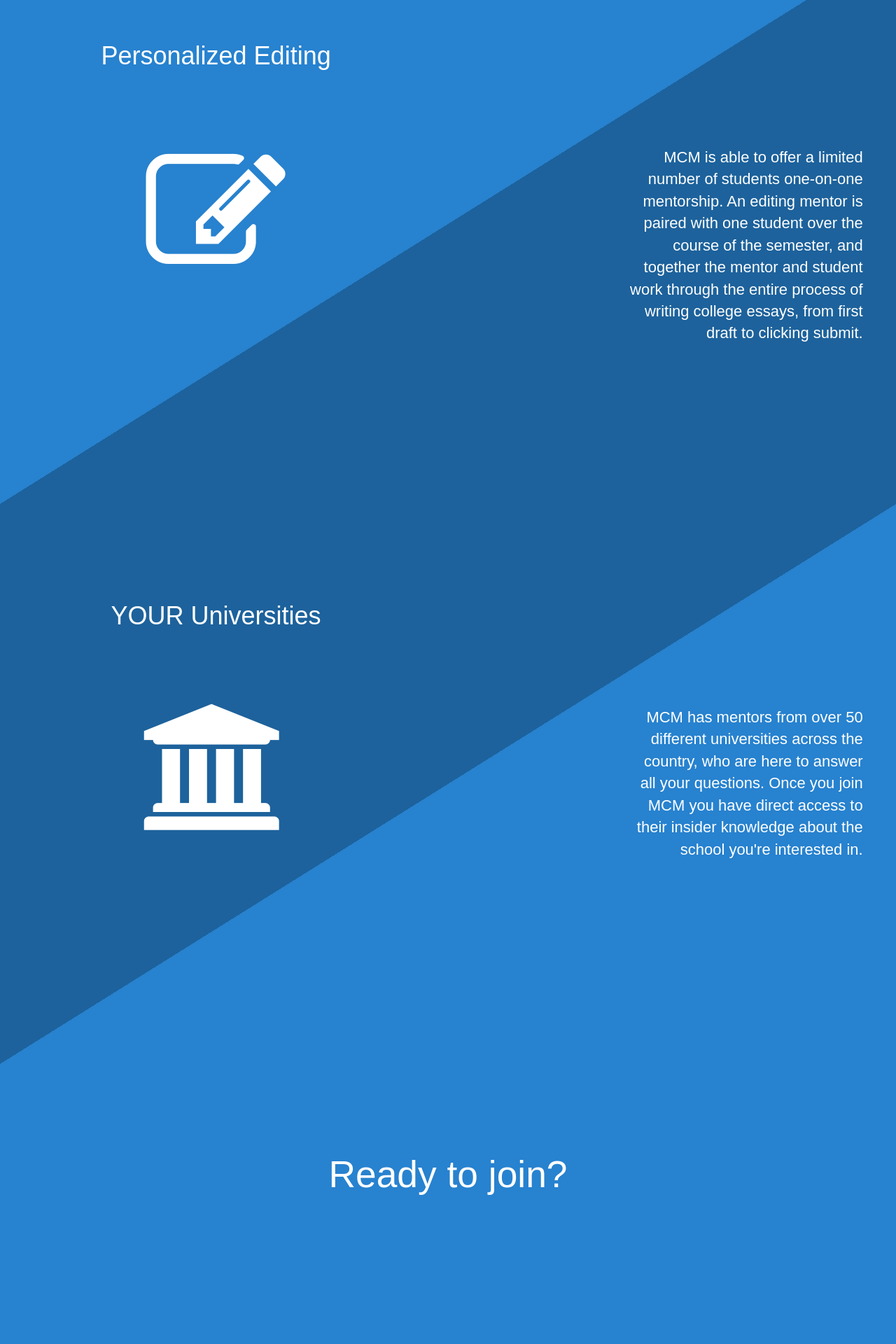
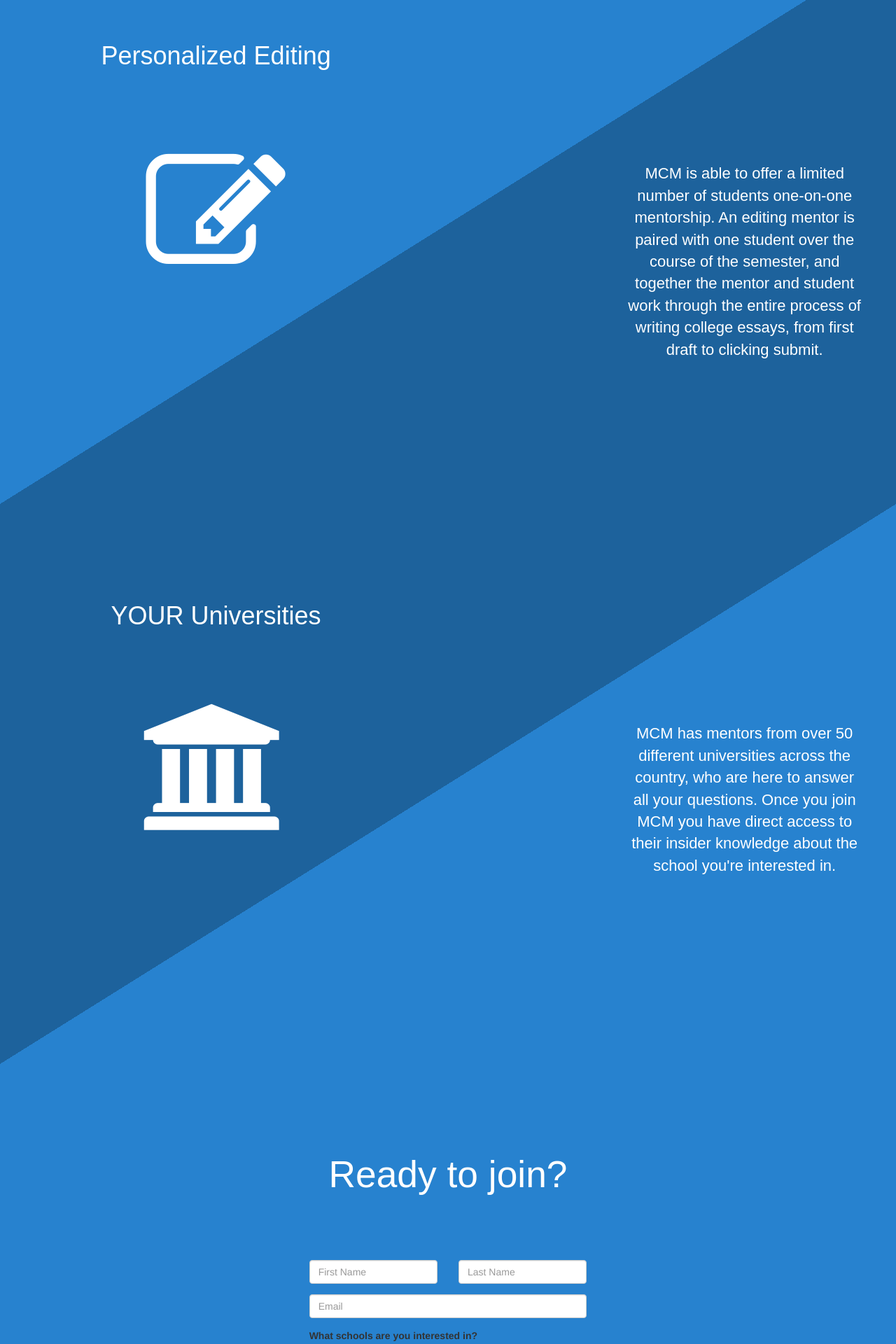
Before and after one commit to averyjordan1/mcmentors, a PHP site: page /students.html in a window 1280 px wide. Shown: the part 1680-3600 px from the top of the page at 70% size. Run offline with PHP 8.4, Linux system fonts and the light colour scheme; some web fonts are replaced.

Commit message:
revisions

```diff
--- a/mcmentors.css
+++ b/mcmentors.css
@@ -236,6 +236,11 @@ p.student-title-page {
   padding-top: 1%;
   font-size: 22px;
   padding-left: 0;
+  padding-top: 20pt;
+}
+
+p.student-title-page.m {
+  padding: 5%;
 }
 
 .student-title-page.p.p2 {
--- a/students.html
+++ b/students.html
@@ -67,7 +67,7 @@
 
 				<!-- Description -->
 				<div class="col-lg-4 col-lg-offset-3" style="padding-right:5%">
-					<p class="student-title-page p text-right">Applying to college is complicated, but finding answers to questions doesn't need to be. Now you can call upon the collective knowledge of past MC students to help answer all your tough college application questions.</p>
+					<p class="student-title-page p text-center">Applying to college is complicated, but finding answers to questions doesn't need to be. Now you can call upon the collective knowledge of past MC students to help answer all your tough college application questions.</p>
 				</div>
 
 			</div>
@@ -92,7 +92,7 @@
 
 				<!-- Description -->
 				<div class="col-lg-4 col-lg-offset-3" style="padding-right:5%">
-					<p class="student-title-page p text-right"> MCM is able to offer a limited number of students one-on-one mentorship. An editing mentor is paired with one student over the course of the semester, and together the mentor and student work through the entire process of writing college essays, from first draft to clicking submit.</p>
+					<p class="student-title-page p text-center"> MCM is able to offer a limited number of students one-on-one mentorship. An editing mentor is paired with one student over the course of the semester, and together the mentor and student work through the entire process of writing college essays, from first draft to clicking submit.</p>
 				</div>
 
 			</div>
@@ -100,6 +100,9 @@
 
 		<!-- STUDENT OFFERING 3 -->
 		<section class="section two-tone-blue flipped">
+
+			<!-- DESKTOP -->
+			<div class="visible-lg">
 				<!-- Title -->
 				<div class="row top-row">
 					<div class="col-lg-5">
@@ -117,10 +120,36 @@
 
 					<!-- Description -->
 					<div class="col-lg-4 col-lg-offset-3" style="padding-right:5%">
-					<p class="student-title-page p text-right"> MCM has mentors from over 50 different universities across the country, who are here to answer all your questions. Once you join MCM you have direct access to their insider knowledge about the school you're interested in.</p>
+						<p class="student-title-page p text-center"> MCM has mentors from over 50 different universities across the country, who are here to answer all your questions. Once you join MCM you have direct access to their insider knowledge about the school you're interested in.</p>
+					</div>
+				</div>
 			</div>
 
+			<!-- MOBILE -->
+			<div class="hidden-lg">
+				<!-- Title -->
+				<div class="row top-row">
+					<div class="col-lg-5">
+						<h1 class="student-title-page top text-center">YOUR Universities</h1>
 					</div>
+				</div>
+
+				<!-- ICON -->
+				<div class="row icon-row">
+					<div class="text-center">
+						<i class="fa fa-university fa-inverse" style="font-size:180px"></i>
+					</div>
+				</div>
+
+				<!-- Description -->
+				<div class="row" style="padding-top:5%">
+					<div class="col-lg-4 col-lg-offset-3" style="padding-right:5%">
+						<p class="student-title-page p m text-center"> MCM has mentors from over 50 different universities across the country, who are here to answer all your questions. Once you join MCM you have direct access to their insider knowledge about the school you're interested in.</p>
+					</div>
+				</div>
+			</div>
+
+
 		</section>
 
 
@@ -129,6 +158,43 @@
 			<div class="row" style="height:35%">
 					<p class="center-title wtxt text-center" style="color:white; padding-top:15vh">Ready to join?</p>
 			</div>
+
+			<form id="contact-form" action="" method="POST" target="no-target">
+				<div class="col-lg-4 col-lg-offset-4">
+					<div class="row">
+						<div class="col-lg-6">
+							<div class="form-group">
+		  						<label class="sr-only" for="FirstName">First Name</label>
+		  							<input type="text" class="form-control" id="FirstName" placeholder="First Name">
+		  					</div>
+	  					</div>
+	  					<div class="col-lg-6">
+		  					<div class="form-group">
+		  						<label class="sr-only" for="LastName">Last Name</label>
+		  							<input type="text" class="form-control" id="LastName" placeholder="Last Name">
+		  					</div>
+	  					</div>
+  					</div>
+				<div class="form-group">
+						<label class="sr-only" for="EmailAddress">Email address</label>
+	    					<input type="email" class="form-control" id="EmailAddress" placeholder="Email">
+  				</div>
+  				<div class="form-group">
+						<label for="Schools">What schools are you interested in?</label>
+	    					<textarea type="text" class="form-control" id="Schools" placeholder="Schools"></textarea>
+  				</div>
+  				<div class="form-group">
+  					<label for="Services">What MCM Services do you think you'll use?</label>
+  							<input type="checkbox" class="form-control" id="essays" placeholder="Essay Editing">
+  							<input type="checkbox" class="form-control" id="essays" placeholder="Essay Editing">
+  							<input type="checkbox" class="form-control" id="essays" placeholder="Essay Editing">
+  							<input type="checkbox" class="form-control" id="essays" placeholder="Essay Editing">
+  				</div>
+
+				<button id="submit" class="btn btn-default" type="submit">Contact Us</button>
+				</div>
+
+			</form>
 
 		</section>
 
```
Also changed, not shown: mentors.html (+1 -14 lines). Lines whose indentation alone changed are shown as unchanged.
